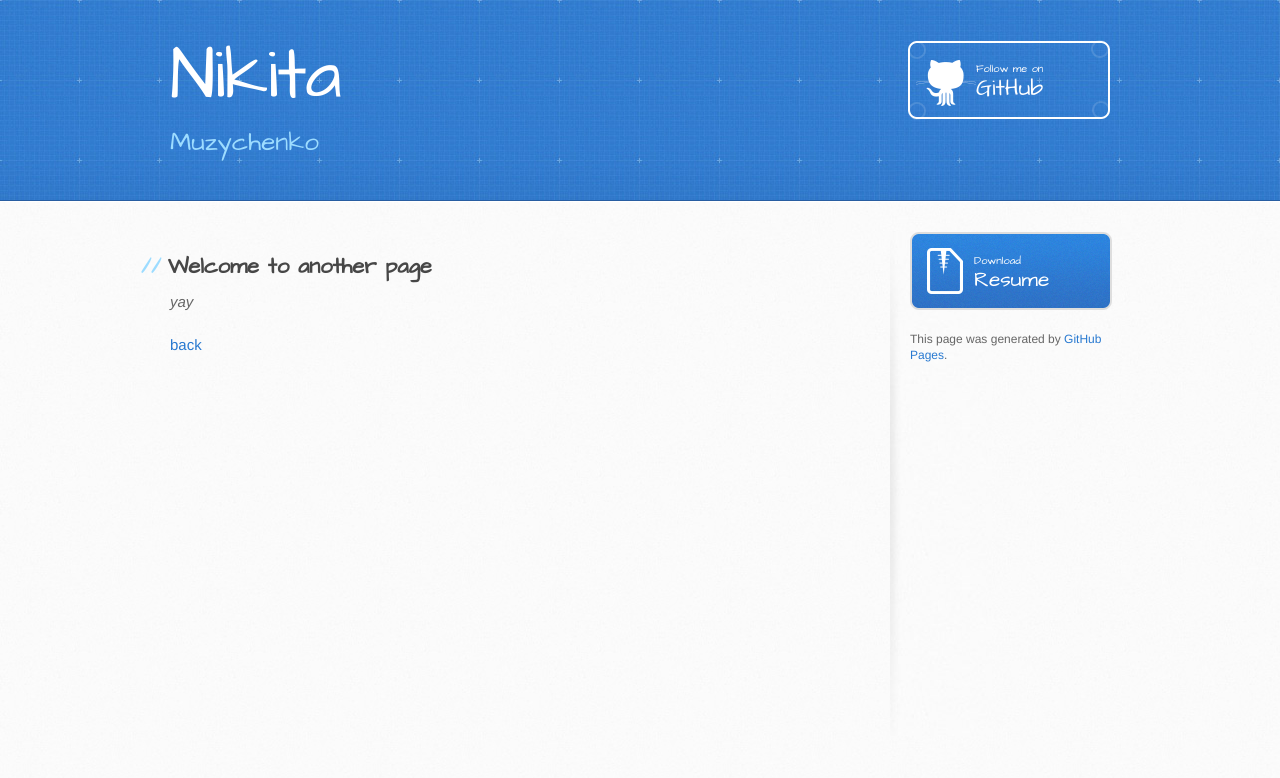
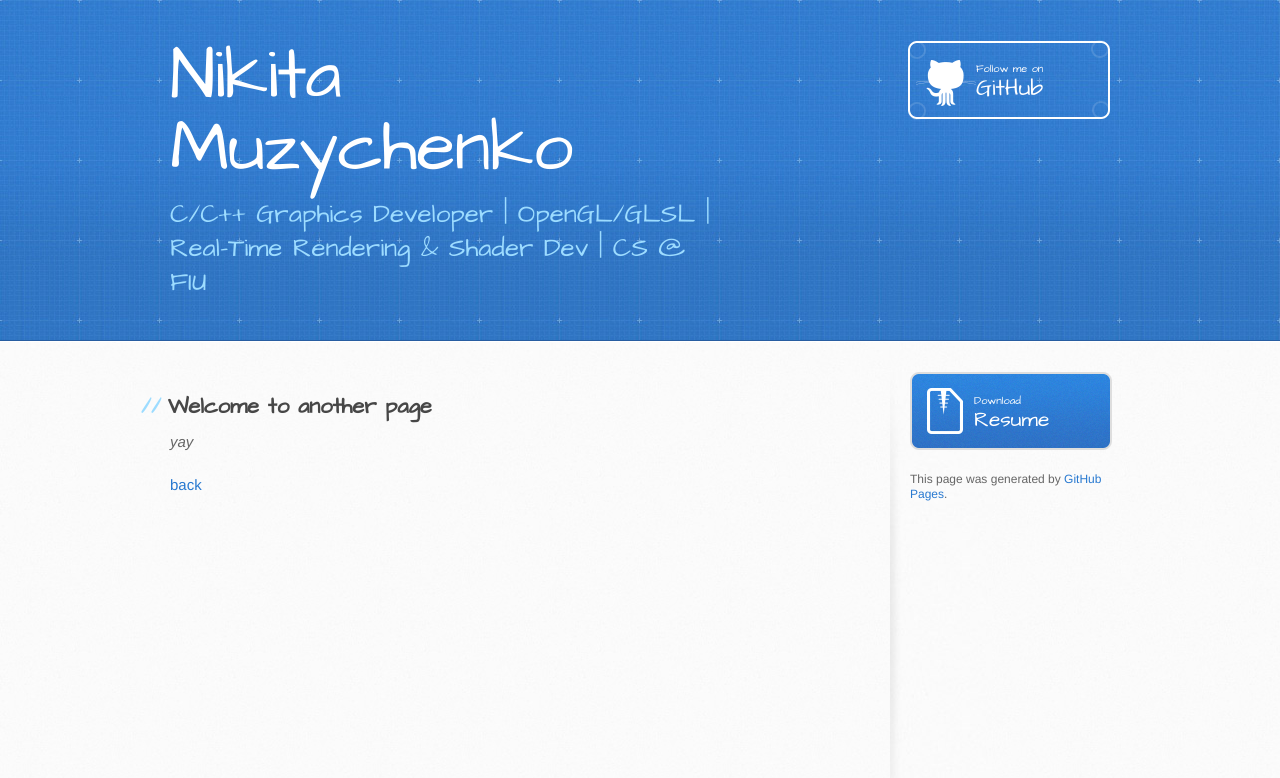
Before and after one commit to MuzychenkoNikita/MuzychenkoNikita.github.io, a Jekyll site: the page built from another-page.md, in a window 1280 px wide. Shown: the top 778 px of the page. Built offline with Jekyll 4.4.1, drawn with Linux system fonts in a browser that asks for light colours; our own code applies the rules of GitHub Pages for plain Markdown files.

Commit message:
Update _config.yml

```diff
--- a/_config.yml
+++ b/_config.yml
@@ -1,5 +1,5 @@
-title: Nikita
-description: Muzychenko
+title: Nikita Muzychenko
+description: C/C++ Graphics Developer | OpenGL/GLSL | Real-Time Rendering & Shader Dev | CS @ FIU
 show_downloads: true
 google_analytics:
 theme: jekyll-theme-architect
```
